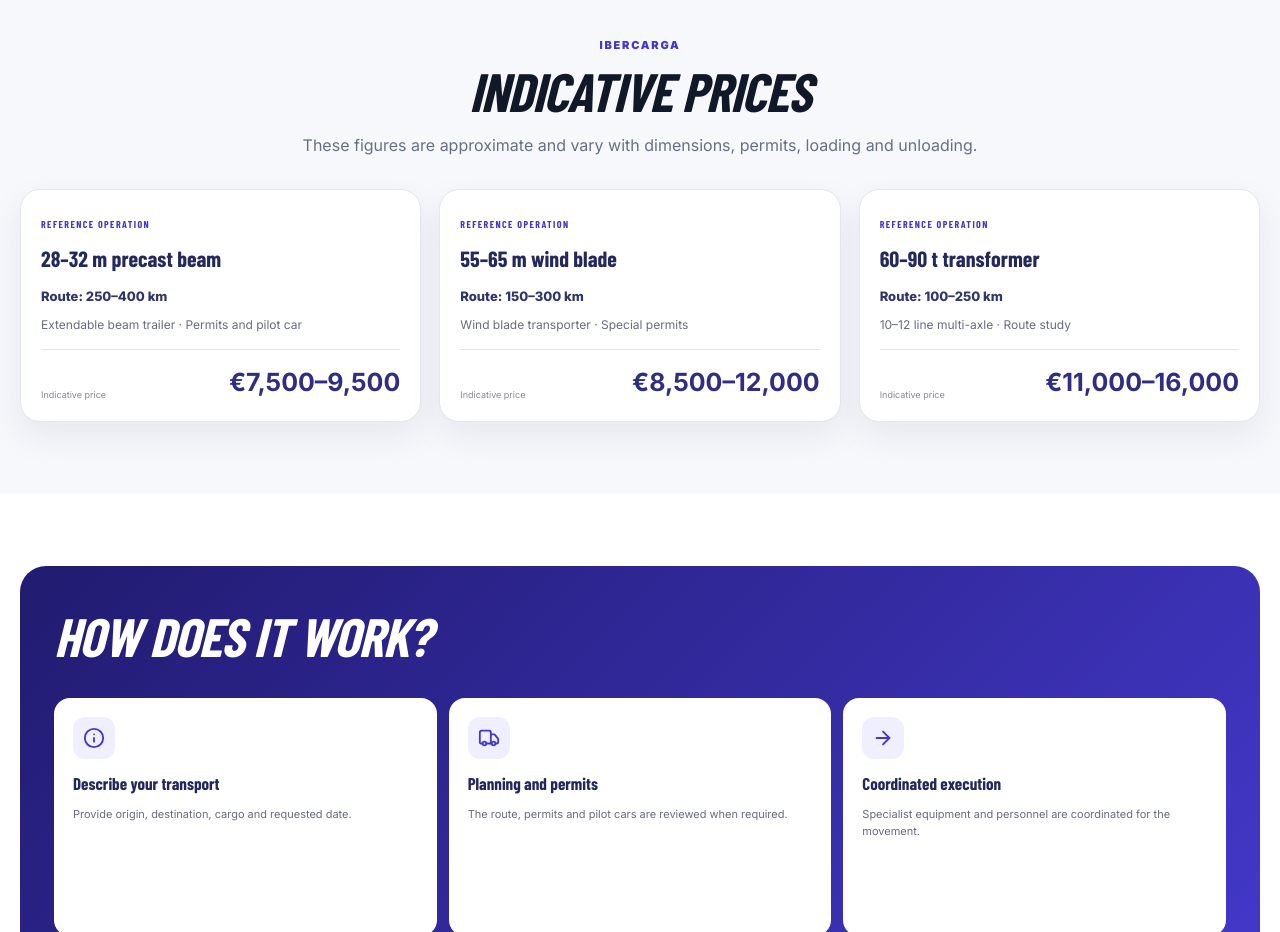
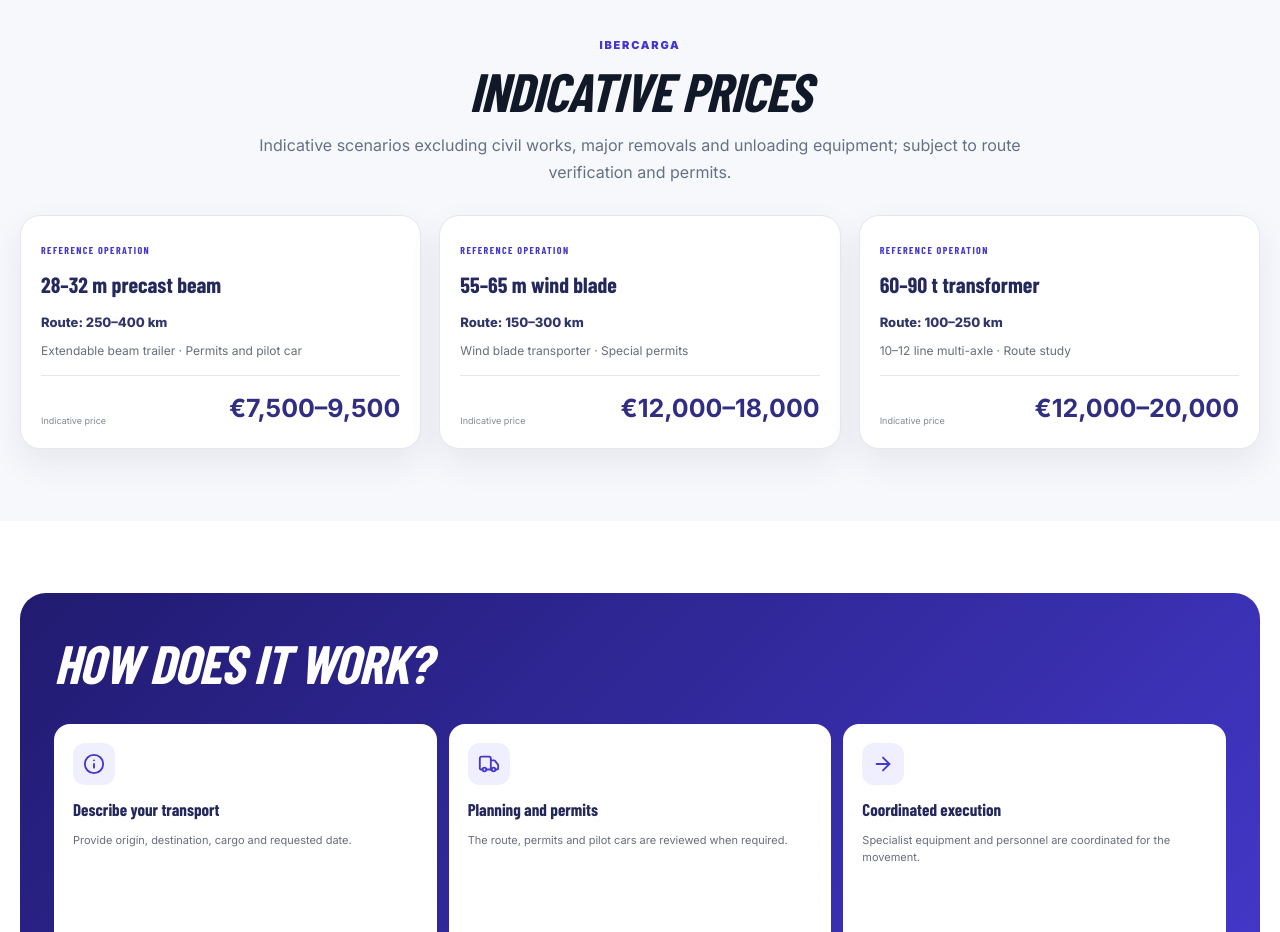
Before and after one commit to idrogowkf/ibercarga, a React (Vite) app: page /en in a window 1280 px wide. Shown: the part 920-1852 px from the top of the page. Built offline with nearby package versions, Linux system fonts and the light colour scheme; a web font is replaced by a local one.

Commit message:
fix: revise indicative transport pricing

```diff
--- a/src/pages/HomePage.jsx
+++ b/src/pages/HomePage.jsx
@@ -11,14 +11,14 @@ function Prices({ language }) {
   const english = language === 'en';
   const cards = english ? [
     ['28–32 m precast beam', 'Route: 250–400 km', '€7,500–9,500', 'Extendable beam trailer', 'Permits and pilot car'],
-    ['55–65 m wind blade', 'Route: 150–300 km', '€8,500–12,000', 'Wind blade transporter', 'Special permits'],
-    ['60–90 t transformer', 'Route: 100–250 km', '€11,000–16,000', '10–12 line multi-axle', 'Route study'],
+    ['55–65 m wind blade', 'Route: 150–300 km', '€12,000–18,000', 'Wind blade transporter', 'Special permits'],
+    ['60–90 t transformer', 'Route: 100–250 km', '€12,000–20,000', '10–12 line multi-axle', 'Route study'],
   ] : [
     ['Viga prefabricada 28–32 m', 'Ruta: 250–400 km', '7.500–9.500 €', 'Portavigas extensible', 'Permisos + coche piloto'],
-    ['Pala eólica 55–65 m', 'Ruta: 150–300 km', '8.500–12.000 €', 'Transportador de palas', 'Permisos especiales'],
-    ['Transformador 60–90 t', 'Ruta: 100–250 km', '11.000–16.000 €', 'Multiaxial 10–12 líneas', 'Estudio de itinerario'],
+    ['Pala eólica 55–65 m', 'Ruta: 150–300 km', '12.000–18.000 €', 'Transportador de palas', 'Permisos especiales'],
+    ['Transformador 60–90 t', 'Ruta: 100–250 km', '12.000–20.000 €', 'Multiaxial 10–12 líneas', 'Estudio de itinerario'],
   ];
-  return <section id="precios" className="section soft"><div className="wrap"><div className="center"><span className="kicker">Ibercarga</span><h2 className="display">{english ? 'Indicative prices' : 'Precios orientativos'}</h2><p className="lead">{english ? 'These figures are approximate and vary with dimensions, permits, loading and unloading.' : 'Estos importes son aproximados y pueden variar según dimensiones, permisos y operativas de carga/descarga.'}</p></div><div className="caseGrid">{cards.map(([title, route, price, item1, item2]) => <article key={title} className="case"><div className="caseBody"><span className="caseType">{english ? 'Reference operation' : 'Operación de referencia'}</span><h3>{title}</h3><div className="route">{route}</div><p className="permit">{item1} · {item2}</p><div className="priceLine"><small>{english ? 'Indicative price' : 'Precio orientativo'}</small><strong>{price}</strong></div></div></article>)}</div></div></section>;
+  return <section id="precios" className="section soft"><div className="wrap"><div className="center"><span className="kicker">Ibercarga</span><h2 className="display">{english ? 'Indicative prices' : 'Precios orientativos'}</h2><p className="lead">{english ? 'Indicative scenarios excluding civil works, major removals and unloading equipment; subject to route verification and permits.' : 'Escenarios orientativos sin obra civil, grandes desmontajes ni medios de descarga; sujetos a comprobación de ruta y autorización.'}</p></div><div className="caseGrid">{cards.map(([title, route, price, item1, item2]) => <article key={title} className="case"><div className="caseBody"><span className="caseType">{english ? 'Reference operation' : 'Operación de referencia'}</span><h3>{title}</h3><div className="route">{route}</div><p className="permit">{item1} · {item2}</p><div className="priceLine"><small>{english ? 'Indicative price' : 'Precio orientativo'}</small><strong>{price}</strong></div></div></article>)}</div></div></section>;
 }
 
 function Process({ language }) {
```
Also changed, not shown: 2 other files (tests, documents, lock files or other folders).
